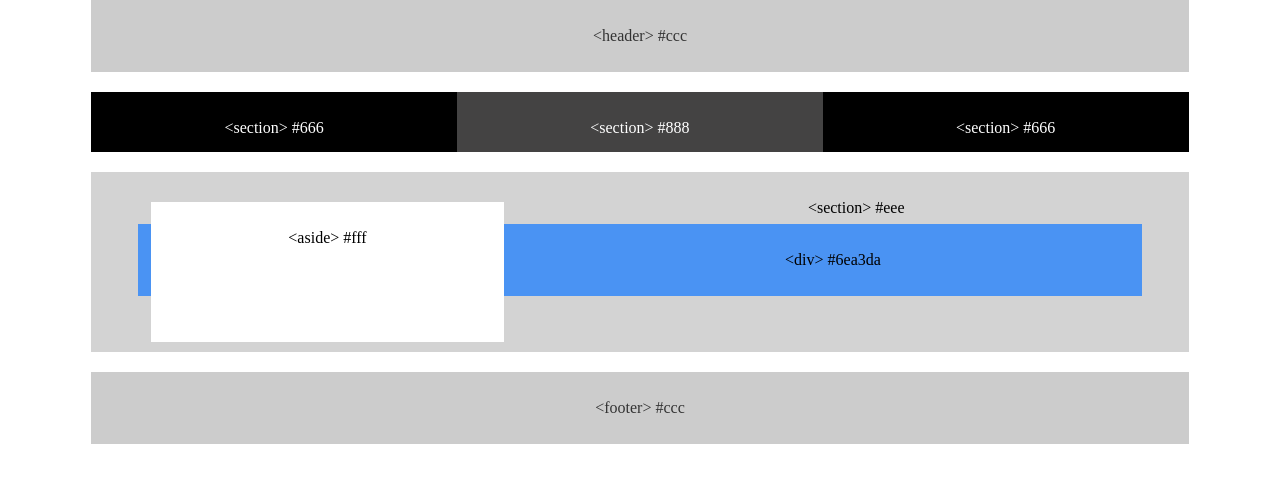
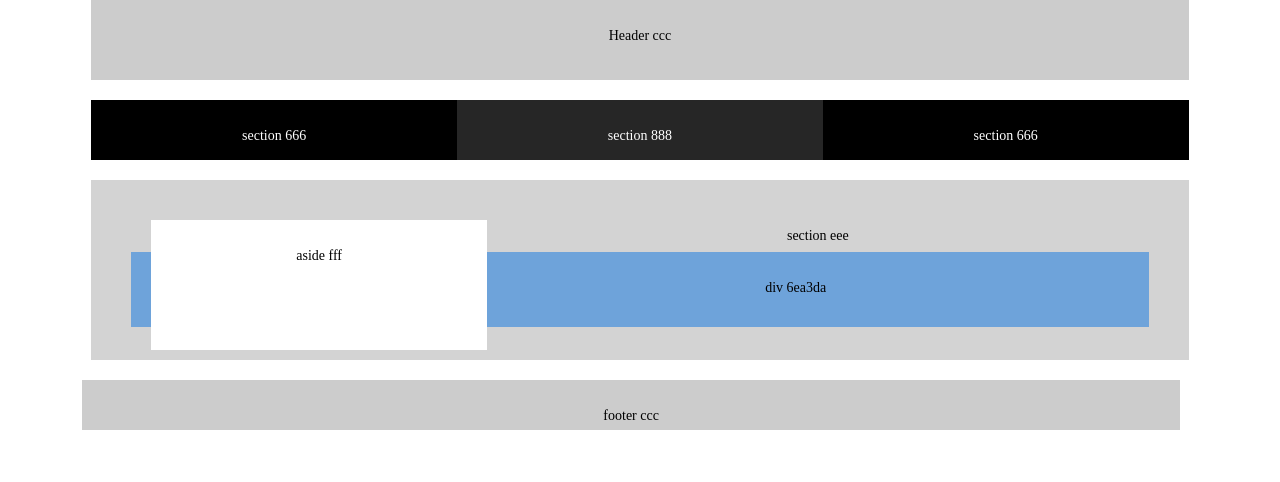
Before and after one commit to MauraSlavin/Floats, a plain HTML site: page floats.html in a window 1280 px wide. Drawn offline with Linux system fonts and the light colour scheme.

Commit message:
Upload floats project.

```diff
--- a/floats.css
+++ b/floats.css
@@ -1,94 +1,92 @@
-/**
- * Float Layout Activity
- **/
-
 * {
   box-sizing: border-box;
+  box-align: center;
   text-align: center;
   margin: auto;
   width: 95%;
   line-height: 32px;
+  font-size: 14px;
 }
 
-body {
-
-}
-
-header {
-  padding: 20px;
-  margin-bottom: 20px;
-  color: #333;
-  background: #ccc;
-}
-
-section {
-  padding: 20px;
-  height: 100px;
-  margin-bottom: 20px;
-  background-color: light-grey;
-}
-
-#left {
-  padding: 20px;
-  margin-bottom: 20px;
-  color: white;
-  background: black;
-  float: left;
-  width: 33.33%;
-  height: 60px;
-}
-
-#middle {
-  float: left;
-  width: 33.33%;
-  height: 60px;
-  background-color: rgb(68, 67, 67);
-  color: white;
+header, footer {
+  height: 80px;
+  background-color: #ccc;
   padding: 20px;
   margin-bottom: 20px;
 }
 
+footer {
+  margin-top: 20px;
+}
+
+section {
+  height: 60px;
+  color: white;
+  width: 33.33%;
+  padding-top: 20px;
+}
+
+#left {
+  background-color: black;
+  float: left;
+}
+
+#middle {
+  background-color: rgb(38,38,38);
+  float: left;
+}
+
 #right {
+  background-color: black;
   float: left;
-  width: 33.33%;
-  height: 60px;
-  background-color: black;
-  color: white;
-  padding: 20px;
-  margin-bottom: 20px;
 }
 
 #full {
-  background-color: lightgray;
   height: 180px;
-  padding: 20px;
+  background-color: lightgrey;
   color: black;
-  margin-bottom: 20px;
-
+  width: 95%;
+  padding: 40px;
+  margin: auto;
+  margin-top: 30px;
 }
 
-#division {
-  background-color: rgb(74, 147, 243);
+#three-sections {
+  margin: auto;
   width: 95%;
+  padding-bottom: 40px;
+}
+
+#blue {
+  background-color: #6ea3da;
+  margin: auto;
+  width: 100%;
+  height: 75px;
   padding: 20px;
+}
+
+div {
+  height: 50px;
 
 }
 
 aside {
+  height: 130px;
+  float: left;
+  background: white;
+  width: 33%;
+  margin-left: 20px;
   padding: 20px;
-  width: 33.33%;
-  background-color: white;
-  float: left;
-  margin: 10px 40px;
-  height: 140px;
 }
 
 footer {
+  height: 50px;
+  width: 95%;
+  background-color: #cccccc;
   padding: 20px;
-  margin-bottom: 20px;
-  color: #333;
-  background: #ccc;
+  margin: 20px;
 }
+
 
 .clearfix::after {
   content: " ";
--- a/floats.html
+++ b/floats.html
@@ -3,44 +3,45 @@
 
 <head>
   <meta charset="UTF-8">
-  <title>Floats</title>
-  <link rel="stylesheet" type="text/css" href="floats.css">
+  <title>Float</title>
+  <link rel="stylesheet" type="text/css" href="floats.css">                  <!-- link my stylesheet -->
 </head>
 
 <body>
-
-
     <header>
-     &lt;header&gt; #ccc
+      Header ccc
     </header>
 
- <div class="clearfix">
+    <div class="clearfix" id="three-sections">
       <section id="left">
-      &lt;section&gt; #666
+        <p>section 666</p>
       </section>
 
       <section id="middle">
-      &lt;section&gt; #888
+        <p>section 888</p>
       </section>
 
       <section id="right">
-      &lt;section&gt; #666
+        <p>section 666</p>
       </section>
     </div>
 
 
     <section id="full" class="clearfix">
       <aside>
-      &lt;aside&gt; #fff
+          <p>aside fff</p>
       </aside>
-    &lt;section&gt; #eee
-    <div id="division">
-      &lt;div&gt; #6ea3da
+      section eee
+      <div id="blue">
+          <p>div 6ea3da</p>
       </div>
     </section>
 
+
+
+
     <footer>
-    &lt;footer&gt; #ccc
+      <p>footer ccc</p>
     </footer>
 
 </body>
```
Lines whose indentation alone changed are shown as unchanged.
